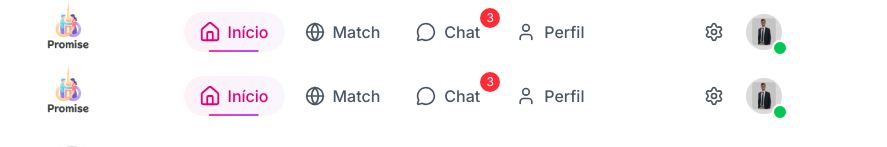
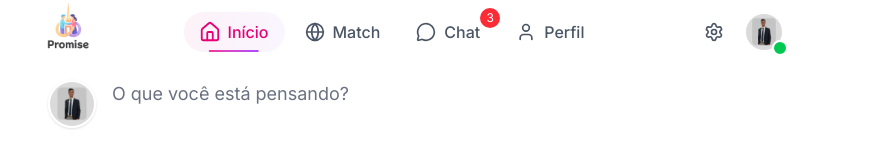
Before and after one commit to Tyago-santos/promise, a React (Vite) app: page / in a window 1280 px wide. Shown: the top 147 px of the page, without its empty margins (224-1111 px from the left). Built offline with nearby package versions, Linux system fonts and the light colour scheme.

Commit message:
fix: no console.log

```diff
--- a/src/components/ModalPerfilPhoto.tsx
+++ b/src/components/ModalPerfilPhoto.tsx
@@ -62,7 +62,6 @@ export default function ModalFotoUnica({ onClose }: PropsType) {
 
   const handleConfirm = () => {
     if (uploadedPhoto) {
-      console.log("Foto salva:", uploadedPhoto);
       // Aqui você enviaria a foto para o servidor
       setIsEditing(false);
     }
--- a/src/routes/__private/contact/$chat.tsx
+++ b/src/routes/__private/contact/$chat.tsx
@@ -38,8 +38,6 @@ export default function Chat() {
       },
     ]);
     setInputValue("");
-
-    console.log(messages);
   }
 
   useEffect(() => {
--- a/src/routes/__root.tsx
+++ b/src/routes/__root.tsx
@@ -2,52 +2,18 @@ import {
   Outlet,
   // createRootRoute,
   createRootRouteWithContext,
-  useLocation,
 } from "@tanstack/react-router";
 import { HeadManager } from "@/components/HeadManager";
-import Header from "../components/Header";
-import { useEffect, useState } from "react";
+
 import type { RouterContext } from "@/main";
 export const Route = createRootRouteWithContext<RouterContext>()({
   component: App,
 });
 
 export default function App() {
-  const [headerShow, setHeaderShow] = useState(true);
-  const location = useLocation();
-  const hiddenRoutes = [
-    "/perfil",
-    "/perfil/$perfil",
-    "/contact/$chat",
-    "/contact",
-    "/login",
-    "/register",
-    "/preload",
-    "/create_person",
-    "/match",
-    "/search",
-  ];
-
-  useEffect(() => {
-    const vefifyRoute = () => {
-      if (
-        hiddenRoutes.includes(location.pathname) ||
-        /\d/.test(location.href)
-      ) {
-        setHeaderShow(false);
-      } else {
-        setHeaderShow(true);
-      }
-    };
-
-    vefifyRoute();
-  }, [location.href, location.pathname]);
-
   return (
     <>
       <HeadManager />
-
-      {headerShow && <Header />}
       <Outlet />
       {/* <TanStackDevtools
         config={{
```
